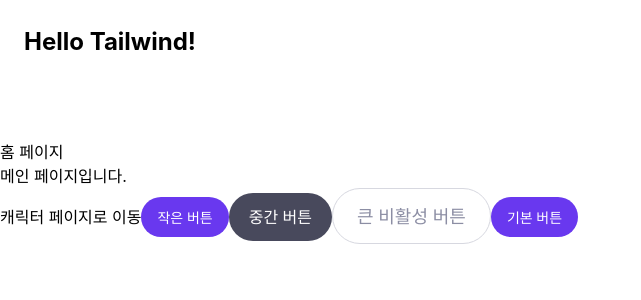
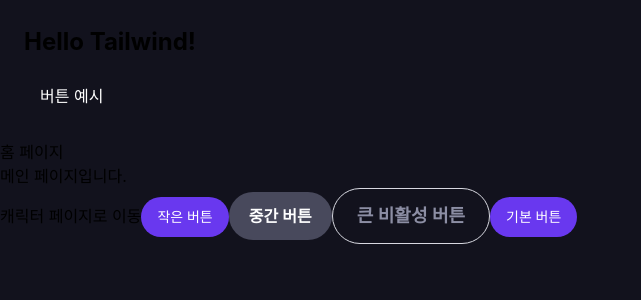
Before and after one commit to irenee-14/This-is-the-first-lesson, a React (Vite) app in the folder frontend/: page / in a window 1280 px wide. Shown: the top 300 px of the page, without its empty margins (0-641 px from the left). Built offline with nearby package versions, Linux system fonts and the light colour scheme; a web font is replaced by a local one.

Commit message:
feat: chip 컴포넌트

```diff
--- /dev/null
+++ b/frontend/src/components/ui/Chip.tsx
@@ -0,0 +1,39 @@
+import React from "react";
+import clsx from "clsx";
+
+type ChipProps = {
+  shape?: "rounded" | "square";
+  style?: "filled" | "outlined";
+  size?: "s" | "m" | "l";
+  className?: string;
+  children: React.ReactNode;
+};
+
+const Chip: React.FC<ChipProps> = ({
+  shape = "rounded",
+  style = "filled",
+  size = "s",
+  className,
+  children,
+}) => {
+  const sizeClass =
+    size === "s" ? "chip-s" : size === "m" ? "chip-m" : "chip-l";
+  const shapeClass = shape === "rounded" ? "chip-rounded" : "chip-square";
+  const styleClass = style === "filled" ? "chip-filled" : "chip-outlined";
+
+  return (
+    <div
+      className={clsx(
+        "chip-base",
+        sizeClass,
+        shapeClass,
+        styleClass,
+        className
+      )}
+    >
+      {children}
+    </div>
+  );
+};
+
+export default Chip;
--- a/frontend/src/styles/globals.css
+++ b/frontend/src/styles/globals.css
@@ -3,19 +3,20 @@
 @tailwind utilities;
 
 @layer components {
+  /* button */
   .btn-base {
     @apply inline-flex items-center justify-center font-medium transition-all
       flex-shrink-0 rounded-full;
   }
 
   .btn-s {
-    @apply h-10 px-4 text-s gap-1;
+    @apply h-10 px-4 text-sm gap-1;
   }
   .btn-m {
-    @apply h-12 px-5 text-m gap-1.5;
+    @apply h-12 px-5 text-base font-semibold gap-1.5;
   }
   .btn-l {
-    @apply h-14 px-6 text-l gap-2;
+    @apply h-14 px-6 text-lg font-semibold gap-2;
   }
 
   .btn-primary {
@@ -29,6 +30,26 @@
   .btn-tertiary {
     @apply border border-gray-400 text-gray-800 hover:bg-gray-100
       active:bg-gray-200 disabled:text-gray-400 disabled:border-gray-200;
+  }
+
+  /* chip */
+  .chip-base {
+    @apply inline-flex items-center justify-center font-normal rounded-full  text-white  bg-gray-950;
+  }
+  .chip-s {
+    @apply h-6 px-2 text-xs gap-[3px];
+  }
+  .chip-m {
+    @apply h-7 px-2 text-xs gap-[3px] font-medium;
+  }
+  .chip-l {
+    @apply h-8 px-3 text-sm gap-1 font-medium;
+  }
+  .chip-square {
+    @apply rounded-lg;
+  }
+  .chip-outlined {
+    @apply outline outline-[0.5px] outline-offset-[-0.25px] outline-white;
   }
 }
 
@@ -44,6 +65,7 @@
   }
 
   body {
+    background-color: theme("colors.indigoGray.black");
     font-family: "Pretendard Variable", "Pretendard", -apple-system,
       BlinkMacSystemFont, system-ui, sans-serif;
     font-weight: 400;
```
